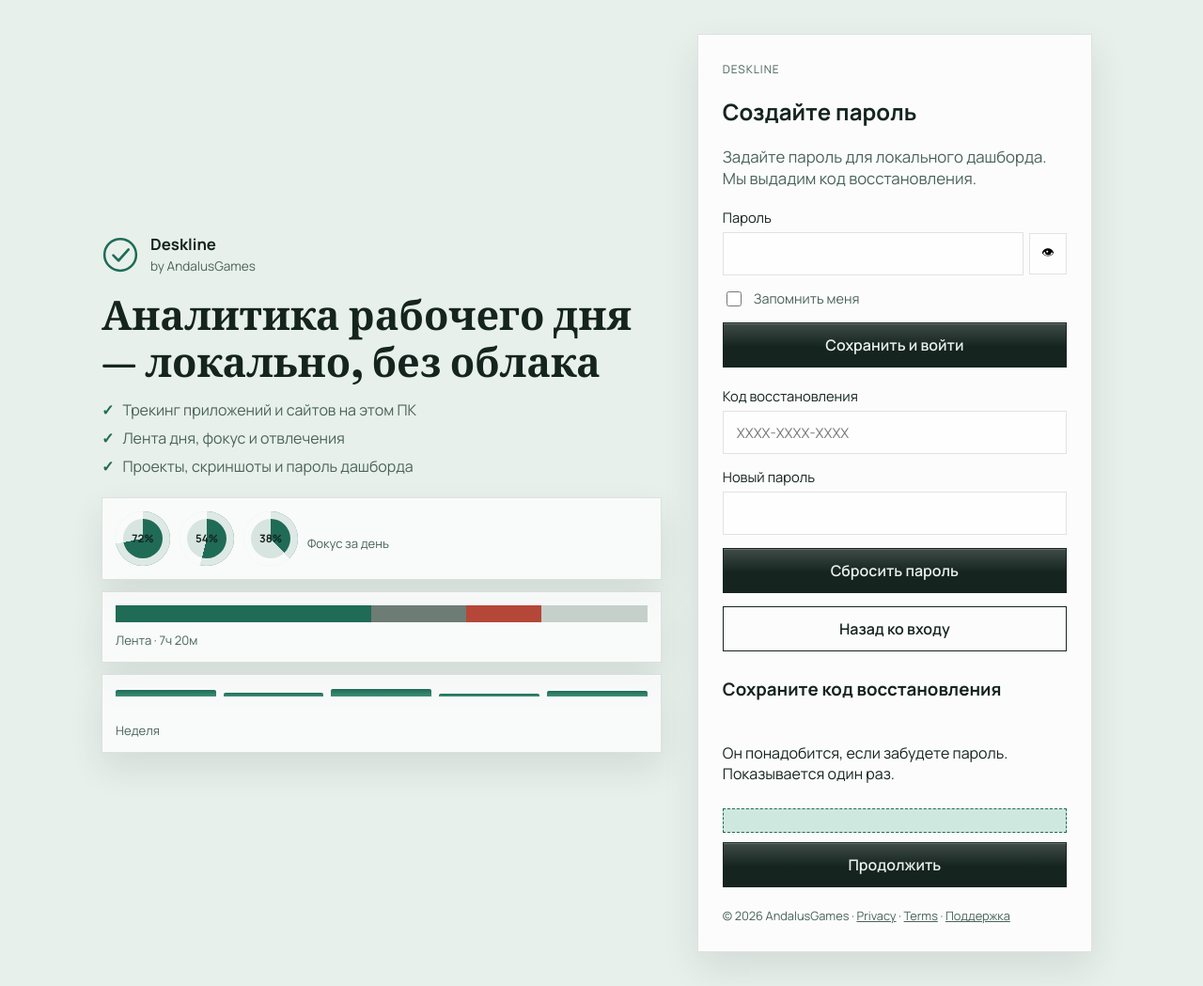
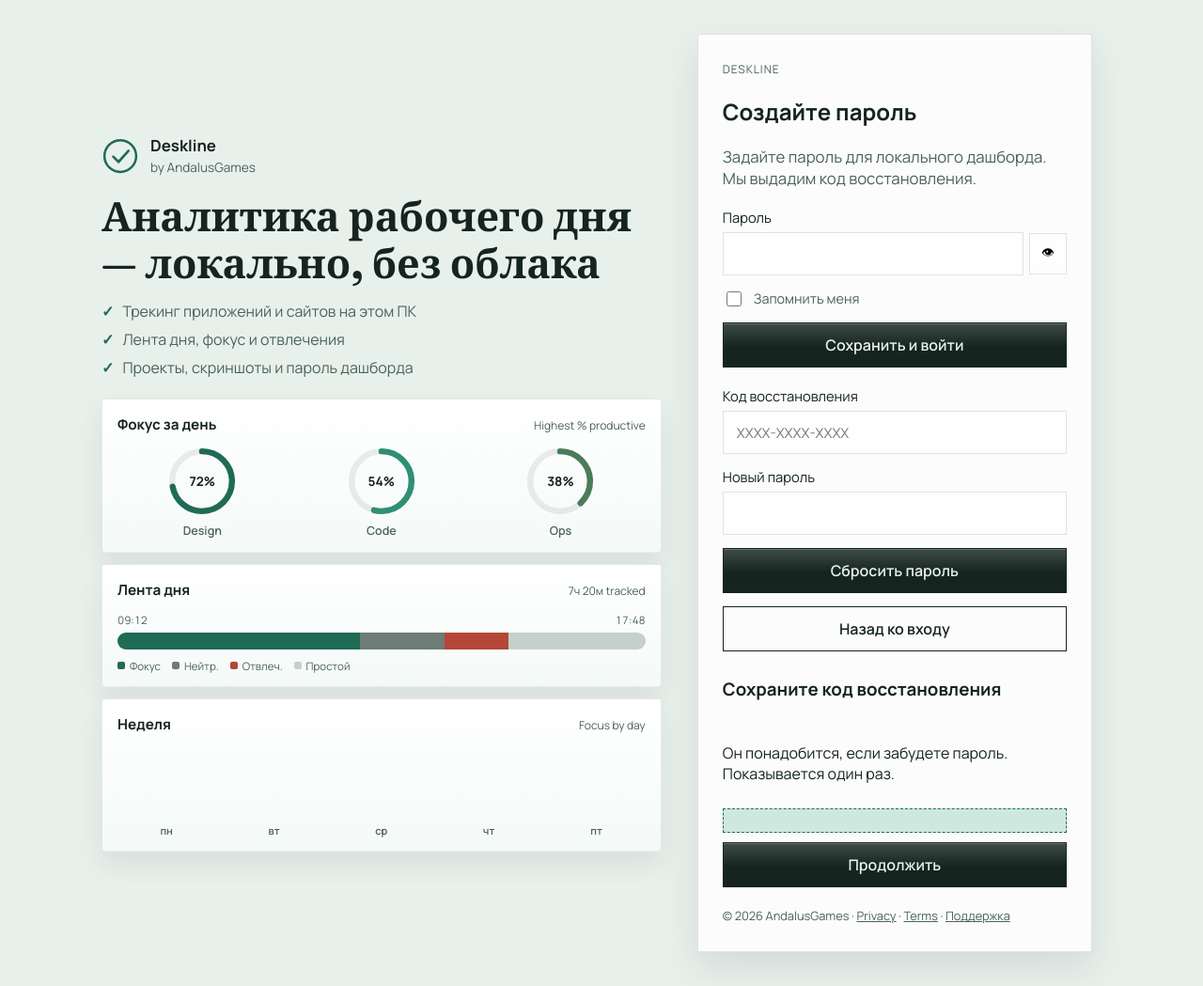
Before and after one commit to MiLadaPv/Deskline, a FastAPI app: page /login in a window 1280 px wide. Shown: the whole page at 94% size. Run offline with FastAPI, Linux system fonts and the light colour scheme; parts of the project's set-up code (start-up, migrations or seed data) failed here and were passed over.

Commit message:
Polish launch gauges and real donut charts.
Replace flat conic pies with SVG ring charts and rebuild the login preview cards to match a cleaner analytics look.

Co-authored-by: Cursor <cursoragent@cursor.com>

```diff
--- a/web/static/css/app.css
+++ b/web/static/css/app.css
@@ -1997,43 +2030,102 @@ main {
 }
 
 .preview-card {
-  border: 1px solid var(--line);
-  background: rgba(255, 255, 255, 0.72);
-  padding: 14px;
-  box-shadow: var(--shadow);
-}
-
-.preview-card p {
-  margin: 10px 0 0;
-  font-size: 0.82rem;
-  color: var(--ink-soft);
-}
-
-.preview-donuts {
-  display: grid;
-  grid-template-columns: repeat(3, auto) 1fr;
+  border: 1px solid rgba(21, 36, 31, 0.08);
+  background: linear-gradient(180deg, #ffffff, #f4faf7);
+  padding: 16px 16px 14px;
+  box-shadow: 0 14px 28px rgba(21, 36, 31, 0.08);
+  border-radius: 4px;
+}
+
+.preview-card-head {
+  display: flex;
+  justify-content: space-between;
+  gap: 12px;
+  align-items: baseline;
+  margin-bottom: 14px;
+}
+
+.preview-card-head strong {
+  font-size: 0.95rem;
+}
+
+.preview-card-head span {
+  font-size: 0.75rem;
+  color: var(--ink-soft);
+}
+
+.preview-gauge-row {
+  display: grid;
+  grid-template-columns: repeat(3, 1fr);
   gap: 10px;
-  align-items: center;
-}
-
-.preview-donut {
-  --p: 50;
-  width: 58px;
-  height: 58px;
-  border-radius: 50%;
-  background: conic-gradient(var(--accent) calc(var(--p) * 1%), #d7e4df 0);
+}
+
+.preview-gauge {
+  display: grid;
+  gap: 8px;
+  justify-items: center;
+}
+
+.preview-gauge em {
+  font-style: normal;
+  font-size: 0.78rem;
+  color: var(--ink-soft);
+  font-weight: 600;
+}
+
+.gauge-ring {
+  position: relative;
+  width: 72px;
+  height: 72px;
+}
+
+.gauge-ring svg {
+  width: 72px;
+  height: 72px;
+  display: block;
+}
+
+.gauge-track {
+  fill: none;
+  stroke: rgba(21, 36, 31, 0.08);
+  stroke-width: 3.2;
+}
+
+.gauge-value {
+  fill: none;
+  stroke-width: 3.2;
+  stroke-linecap: round;
+}
+
+.gauge-ring span {
+  position: absolute;
+  inset: 0;
   display: grid;
   place-items: center;
-  box-shadow: inset 0 0 0 8px rgba(255, 255, 255, 0.85);
+  font-size: 0.85rem;
+  font-weight: 750;
+  color: var(--ink);
+}
+
+.preview-timeline-meta {
+  display: flex;
+  justify-content: space-between;
   font-size: 0.72rem;
-  font-weight: 700;
+  color: var(--ink-soft);
+  margin-bottom: 6px;
+  font-variant-numeric: tabular-nums;
 }
 
 .preview-bar {
   display: flex;
+  height: 14px;
+  overflow: hidden;
+  border-radius: 999px;
+  background: rgba(21, 36, 31, 0.06);
+}
+
+.preview-bar-lg {
   height: 18px;
-  overflow: hidden;
-  background: rgba(21, 36, 31, 0.06);
 }
 
 .preview-bar i {
@@ -2041,27 +2133,67 @@ main {
   height: 100%;
 }
 
-.preview-bar .productive { background: var(--accent); }
-.preview-bar .neutral { background: #6d7c74; }
-.preview-bar .distracting { background: var(--focus); }
-.preview-bar .idle { background: #c5d0cb; }
-
-.preview-bars {
+.preview-bar .productive,
+.preview-timeline-legs i.productive { background: var(--accent); }
+.preview-bar .neutral,
+.preview-timeline-legs i.neutral { background: #6d7c74; }
+.preview-bar .distracting,
+.preview-timeline-legs i.distracting { background: var(--focus); }
+.preview-bar .idle,
+.preview-timeline-legs i.idle { background: #c5d0cb; }
+
+.preview-timeline-legs {
+  display: flex;
+  flex-wrap: wrap;
+  gap: 8px 12px;
+  margin-top: 10px;
+  font-size: 0.72rem;
+  color: var(--ink-soft);
+}
+
+.preview-timeline-legs span {
+  display: inline-flex;
+  align-items: center;
+  gap: 5px;
+}
+
+.preview-timeline-legs i {
+  width: 8px;
+  height: 8px;
+  border-radius: 2px;
+  display: inline-block;
+}
+
+.preview-week-chart {
   display: grid;
   grid-template-columns: repeat(5, 1fr);
-  gap: 8px;
+  gap: 10px;
   align-items: end;
-  min-height: 84px;
-}
-
-.preview-bars span {
-  display: block;
-  background: linear-gradient(180deg, var(--accent), #3d8f76);
-  border-radius: 2px 2px 0 0;
-}
-
-.preview-bars p {
-  grid-column: 1 / -1;
+  min-height: 96px;
+}
+
+.preview-week-col {
+  display: grid;
+  gap: 6px;
+  justify-items: center;
+  align-content: end;
+  height: 96px;
+}
+
+.preview-week-col span {
+  width: 100%;
+  max-width: 28px;
+  border-radius: 6px 6px 2px 2px;
+  background: linear-gradient(180deg, #3d9a7c, #1f6b56);
+  box-shadow: inset 0 1px 0 rgba(255, 255, 255, 0.25);
+  align-self: end;
+}
+
+.preview-week-col b {
+  font-size: 0.7rem;
+  font-weight: 600;
+  color: var(--ink-soft);
+  text-transform: lowercase;
 }
 
 .launch-panel {
--- a/web/templates/login.html
+++ b/web/templates/login.html
@@ -43,28 +43,69 @@
         <li>Проекты, скриншоты и пароль дашборда</li>
       </ul>
       <div class="launch-previews" aria-hidden="true">
-        <div class="preview-card preview-donuts">
-          <div class="preview-donut" style="--p:72"><span>72%</span></div>
-          <div class="preview-donut" style="--p:54"><span>54%</span></div>
-          <div class="preview-donut" style="--p:38"><span>38%</span></div>
-          <p>Фокус за день</p>
+        <div class="preview-card preview-gauges">
+          <div class="preview-card-head">
+            <strong>Фокус за день</strong>
+            <span>Highest % productive</span>
+          </div>
+          <div class="preview-gauge-row">
+            <div class="preview-gauge">
+              <div class="gauge-ring" style="--p:72;--c:#1f6b56">
+                <svg viewBox="0 0 36 36"><circle class="gauge-track" cx="18" cy="18" r="15.9155"/><circle class="gauge-value" cx="18" cy="18" r="15.9155" stroke="#1f6b56" stroke-dasharray="72 28" transform="rotate(-90 18 18)"/></svg>
+                <span>72%</span>
+              </div>
+              <em>Design</em>
+            </div>
+            <div class="preview-gauge">
+              <div class="gauge-ring" style="--p:54;--c:#2f8f74">
+                <svg viewBox="0 0 36 36"><circle class="gauge-track" cx="18" cy="18" r="15.9155"/><circle class="gauge-value" cx="18" cy="18" r="15.9155" stroke="#2f8f74" stroke-dasharray="54 46" transform="rotate(-90 18 18)"/></svg>
+                <span>54%</span>
+              </div>
+              <em>Code</em>
+            </div>
+            <div class="preview-gauge">
+              <div class="gauge-ring" style="--p:38;--c:#4a7c59">
+                <svg viewBox="0 0 36 36"><circle class="gauge-track" cx="18" cy="18" r="15.9155"/><circle class="gauge-value" cx="18" cy="18" r="15.9155" stroke="#4a7c59" stroke-dasharray="38 62" transform="rotate(-90 18 18)"/></svg>
+                <span>38%</span>
+              </div>
+              <em>Ops</em>
+            </div>
+          </div>
         </div>
         <div class="preview-card preview-timeline">
-          <div class="preview-bar">
-            <i class="productive" style="width:48%"></i>
-            <i class="neutral" style="width:18%"></i>
-            <i class="distracting" style="width:14%"></i>
-            <i class="idle" style="width:20%"></i>
+          <div class="preview-card-head">
+            <strong>Лента дня</strong>
+            <span>7ч 20м tracked</span>
           </div>
-          <p>Лента · 7ч 20м</p>
+          <div class="preview-timeline-meta">
+            <span>09:12</span>
+            <span>17:48</span>
+          </div>
+          <div class="preview-bar preview-bar-lg">
+            <i class="productive" style="width:46%"></i>
+            <i class="neutral" style="width:16%"></i>
+            <i class="distracting" style="width:12%"></i>
+            <i class="idle" style="width:26%"></i>
+          </div>
+          <div class="preview-timeline-legs">
+            <span><i class="productive"></i>Фокус</span>
+            <span><i class="neutral"></i>Нейтр.</span>
+            <span><i class="distracting"></i>Отвлеч.</span>
+            <span><i class="idle"></i>Простой</span>
+          </div>
         </div>
-        <div class="preview-card preview-bars">
-          <span style="height:70%"></span>
-          <span style="height:45%"></span>
-          <span style="height:88%"></span>
-          <span style="height:36%"></span>
-          <span style="height:60%"></span>
-          <p>Неделя</p>
+        <div class="preview-card preview-week">
+          <div class="preview-card-head">
+            <strong>Неделя</strong>
+            <span>Focus by day</span>
+          </div>
+          <div class="preview-week-chart">
+            <div class="preview-week-col"><span style="height:62%"></span><b>пн</b></div>
+            <div class="preview-week-col"><span style="height:44%"></span><b>вт</b></div>
+            <div class="preview-week-col"><span style="height:88%"></span><b>ср</b></div>
+            <div class="preview-week-col"><span style="height:36%"></span><b>чт</b></div>
+            <div class="preview-week-col"><span style="height:71%"></span><b>пт</b></div>
+          </div>
         </div>
       </div>
     </section>
```
Also changed, not shown: other parts of web/static/css/app.css (+46 -13 lines), tests/test_auth_recovery.py (+2 -1 lines), web/static/js/app.js (+39 -12 lines).
